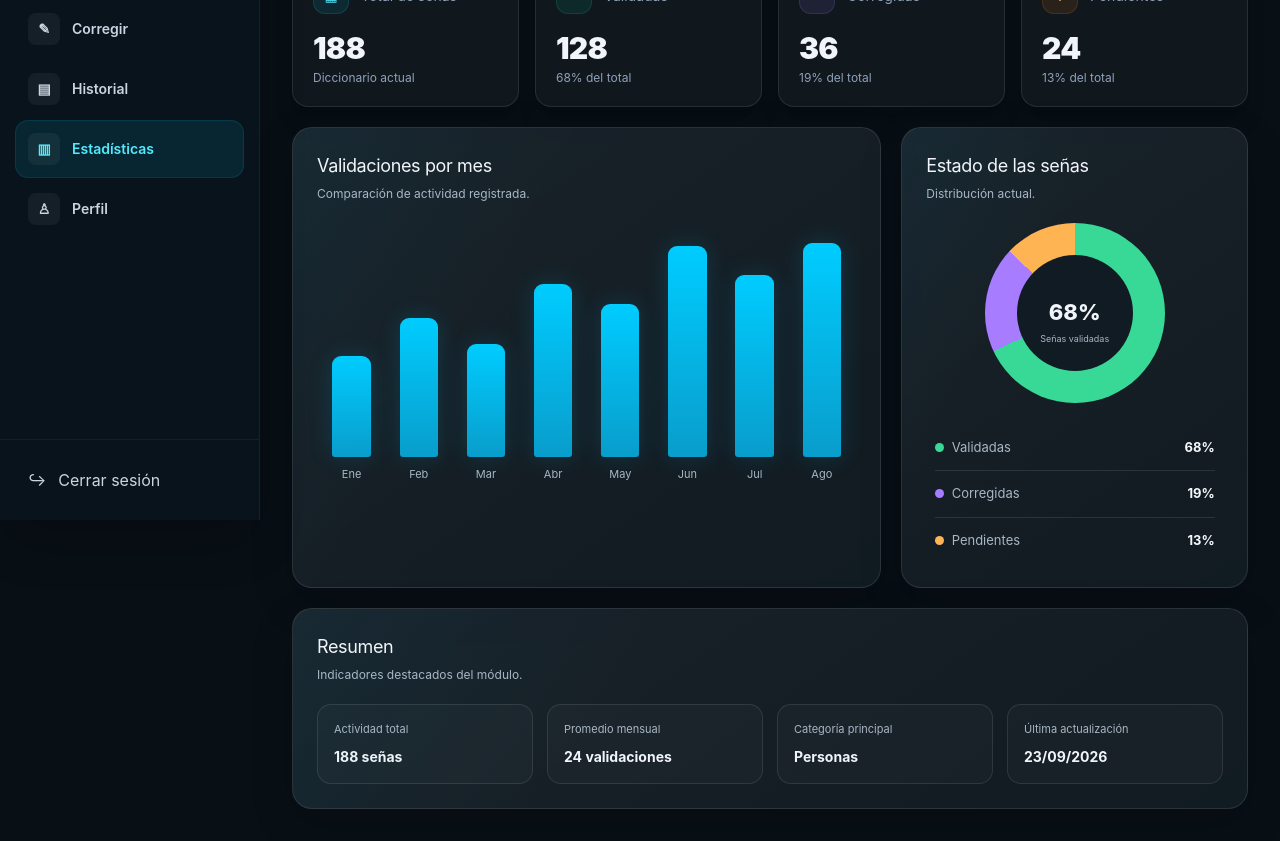
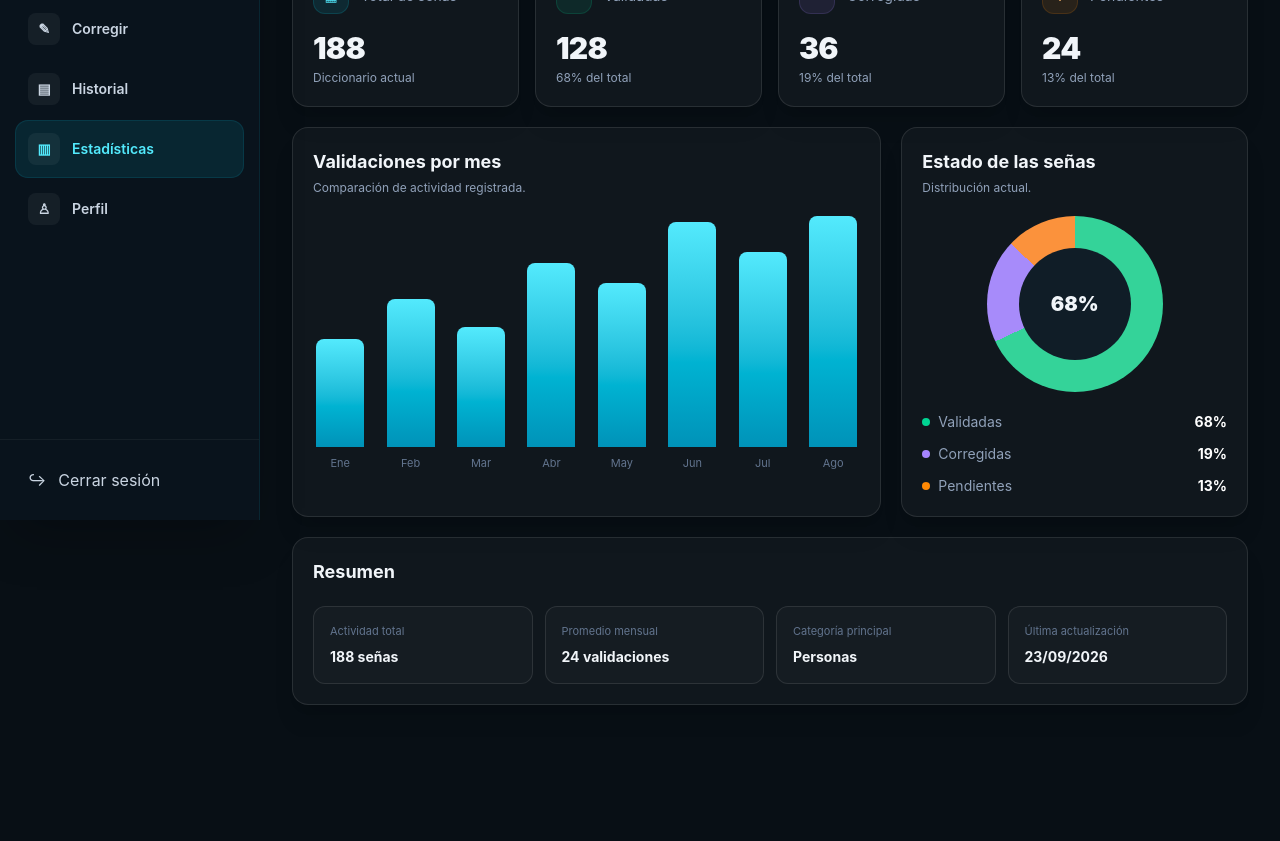
Before and after one commit to yamithmeneses122-hue/Signa-tech-App-react, a React (Vite) app: page /interprete/estadisticas in a window 1280 px wide. Shown: the part 280-1121 px from the top of the page. After the commit the page ends 1017 px from the top, so only its background shows below. Built offline with nearby package versions, Linux system fonts and the light colour scheme.

Commit message:
refactor(interpreter): migrate remaining views to Tailwind and persistence

```diff
--- a/src/Features/Interpreter/Componentes/StatisticsContent.jsx
+++ b/src/Features/Interpreter/Componentes/StatisticsContent.jsx
@@ -12,74 +12,13 @@ const stats = [
 export default function StatisticsContent() {
   return (
     <>
-      <PageHeader
-        title="Estadísticas"
-        description="Consulta indicadores sobre la actividad de validación y corrección."
-      />
-
-      <section className="stats-grid" aria-label="Indicadores principales">
-        {stats.map((stat) => (
-          <StatCard key={stat.label} {...stat} />
-        ))}
+      <PageHeader title="Estadísticas" description="Consulta indicadores sobre la actividad de validación y corrección." />
+      <section className="mb-5 grid grid-cols-1 gap-4 sm:grid-cols-2 xl:grid-cols-4">{stats.map((stat)=><StatCard key={stat.label} {...stat}/>)}</section>
+      <section className="grid grid-cols-1 gap-5 xl:grid-cols-[1.7fr_1fr]">
+        <article className="rounded-2xl border border-white/10 bg-white/[0.035] p-5 shadow-xl"><header className="mb-5"><h2 className="text-lg font-bold">Validaciones por mes</h2><p className="mt-1 text-xs text-slate-400">Comparación de actividad registrada.</p></header><section className="flex h-64 items-end gap-2 sm:gap-4">{statisticsMonths.map(([month,value])=><figure className="flex h-full flex-1 flex-col items-center justify-end gap-2" key={month}><span className="w-full max-w-12 rounded-t-lg bg-gradient-to-t from-cyan-600 to-cyan-300" style={{height:`${value}%`}}/><figcaption className="text-[11px] text-slate-500">{month}</figcaption></figure>)}</section></article>
+        <article className="rounded-2xl border border-white/10 bg-white/[0.035] p-5 shadow-xl"><header className="mb-5"><h2 className="text-lg font-bold">Estado de las señas</h2><p className="mt-1 text-xs text-slate-400">Distribución actual.</p></header><figure className="mx-auto grid h-44 w-44 place-items-center rounded-full bg-[conic-gradient(#34d399_0_68%,#a78bfa_68%_87%,#fb923c_87%_100%)] relative after:absolute after:h-28 after:w-28 after:rounded-full after:bg-[#101d27]"><span className="relative z-10 text-xl font-black">68%</span></figure><ul className="mx-auto mt-5 max-w-xs space-y-3 text-sm text-slate-400"><li className="flex items-center gap-2"><i className="h-2 w-2 rounded-full bg-emerald-400"/>Validadas <strong className="ml-auto text-white">68%</strong></li><li className="flex items-center gap-2"><i className="h-2 w-2 rounded-full bg-violet-400"/>Corregidas <strong className="ml-auto text-white">19%</strong></li><li className="flex items-center gap-2"><i className="h-2 w-2 rounded-full bg-orange-400"/>Pendientes <strong className="ml-auto text-white">13%</strong></li></ul></article>
       </section>
-
-      <section className="dashboard-grid" aria-label="Análisis estadístico">
-        <article className="panel chart-panel">
-          <header className="panel-header">
-            <section>
-              <h2>Validaciones por mes</h2>
-              <p>Comparación de actividad registrada.</p>
-            </section>
-          </header>
-
-          <section className="bar-chart large" aria-label="Validaciones por mes">
-            {statisticsMonths.map(([month, value]) => (
-              <figure className="bar-column" key={month}>
-                <span style={{ height: `${value}%` }} aria-label={`${value} validaciones`} />
-                <figcaption>{month}</figcaption>
-              </figure>
-            ))}
-          </section>
-        </article>
-
-        <article className="panel">
-          <header className="panel-header">
-            <section>
-              <h2>Estado de las señas</h2>
-              <p>Distribución actual.</p>
-            </section>
-          </header>
-
-          <figure className="donut-chart" aria-label="Distribución de estados">
-            <span>68%</span>
-            <figcaption>Señas validadas</figcaption>
-          </figure>
-
-          <ul className="legend-list">
-            <li><span className="legend-dot green" aria-hidden="true" />Validadas <strong>68%</strong></li>
-            <li><span className="legend-dot purple" aria-hidden="true" />Corregidas <strong>19%</strong></li>
-            <li><span className="legend-dot orange" aria-hidden="true" />Pendientes <strong>13%</strong></li>
-          </ul>
-        </article>
-      </section>
-
-      <article className="panel summary-panel">
-        <header className="panel-header">
-          <section>
-            <h2>Resumen</h2>
-            <p>Indicadores destacados del módulo.</p>
-          </section>
-        </header>
-
-        <ul className="summary-grid">
-          {statisticsSummary.map(([label, value]) => (
-            <li className="summary-item" key={label}>
-              <span>{label}</span>
-              <strong>{value}</strong>
-            </li>
-          ))}
-        </ul>
-      </article>
+      <article className="mt-5 rounded-2xl border border-white/10 bg-white/[0.035] p-5 shadow-xl"><header className="mb-5"><h2 className="text-lg font-bold">Resumen</h2></header><ul className="grid grid-cols-1 gap-3 sm:grid-cols-2 lg:grid-cols-4">{statisticsSummary.map(([label,value])=><li className="rounded-xl border border-white/10 bg-white/[0.025] p-4" key={label}><span className="block text-[11px] text-slate-500">{label}</span><strong className="mt-2 block text-sm">{value}</strong></li>)}</ul></article>
     </>
   );
 }
```
